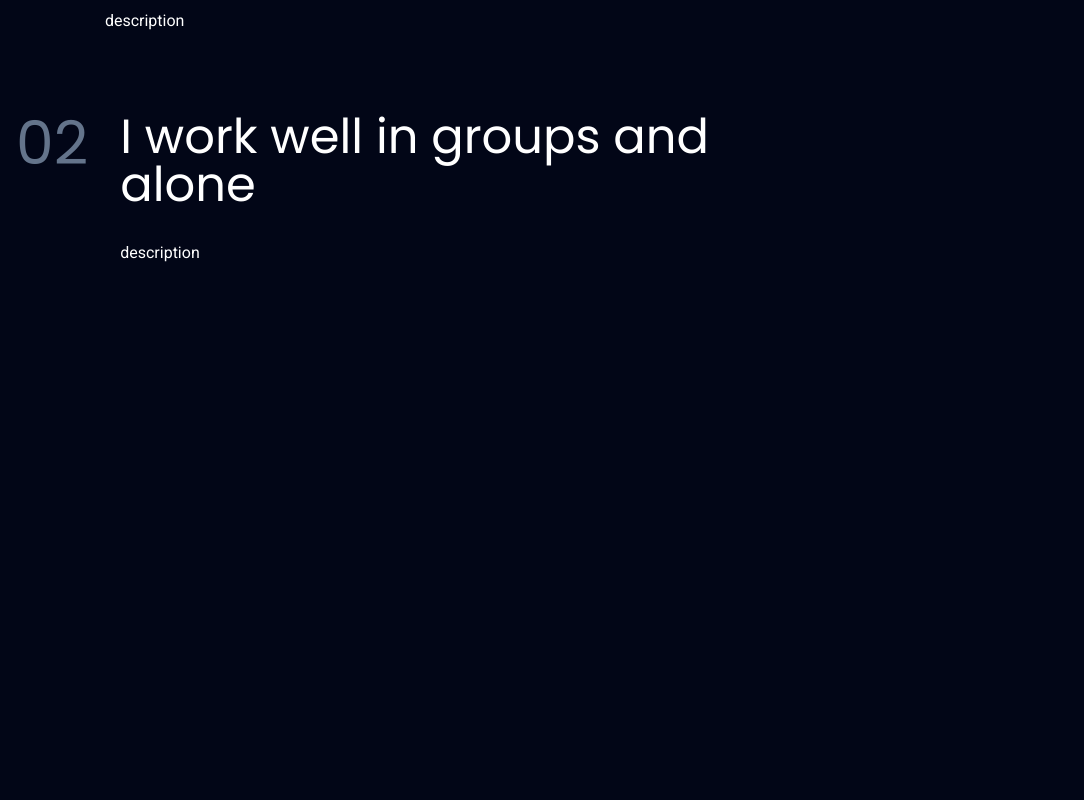
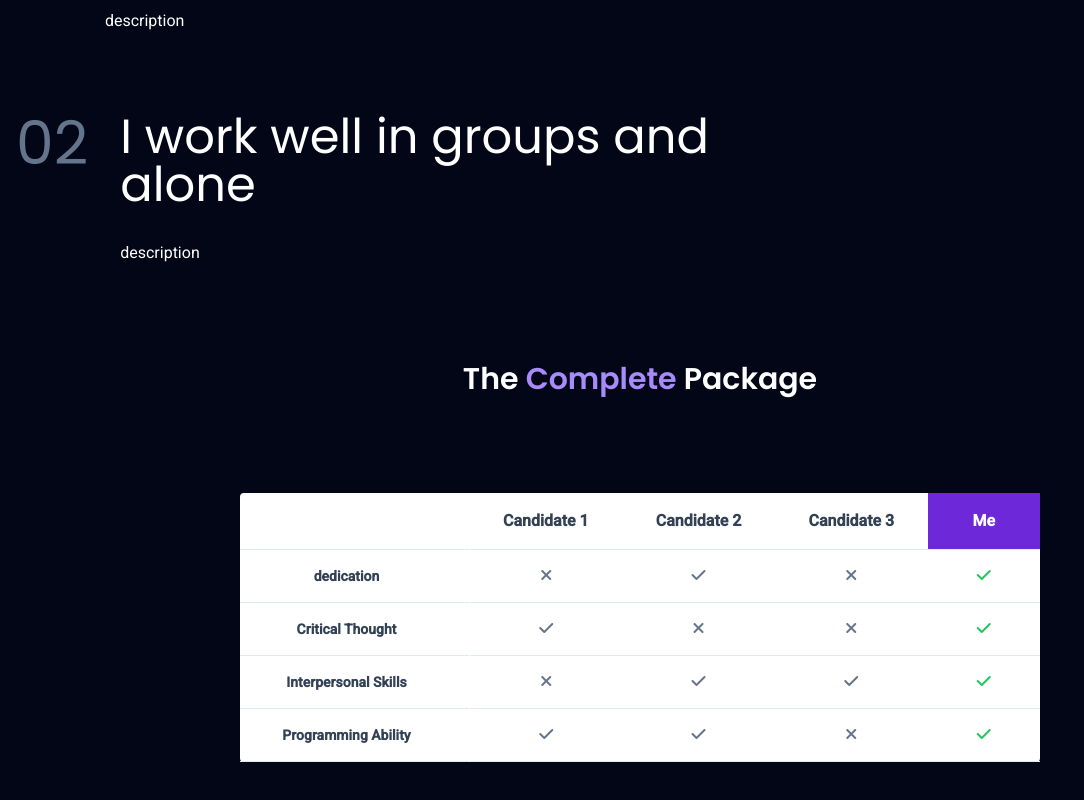
Before and after one commit to Mestpal/portfolio-web, a SvelteKit app: page / in a window 1280 px wide. Shown: the part 1942-2742 px from the top of the page, without its empty margins (0-1084 px from the left). Before the commit the page ends 2351 px from the top, so only its background shows below. Built offline with nearby package versions, Linux system fonts and the light colour scheme.

Commit message:
Add table to main

```diff
--- a/src/components/Main.svelte
+++ b/src/components/Main.svelte
@@ -113,5 +113,63 @@
             </div>
             {/each}
         </div>
+        <h5 class="text-2xl sm:text-3xl font-semibold text-center poppins">The <span class="text-violet-400 poppins">Complete</span> Package</h5>
+        <div class="flex flex-col overflow-x-scroll gap-10 max-w-[800px] mx-auto w-full">
+            <table class="bg-white text-slate-700 rounded text-center">
+                <thead class="border-b border-solid border-slate-200">
+                    <tr class="">
+                        <th class=""/>
+                        <th class="whitespace-nowrap p-2 px-4">Candidate 1</th>
+                        <th class="whitespace-nowrap p-2 px-4">Candidate 2</th>
+                        <th class="whitespace-nowrap p-2 px-4">Candidate 3</th>
+                        <th class="whitespace-nowrap bg-violet-700 text-white p-4 px-8">
+                            Me
+                        </th>
+                    </tr>
+                </thead>
+                <tbody>
+                    <tr class="border-b border-solid border-slate-200">
+                        <td class="border-r border-solid border-white pl-4 pr-8 py-4 font-semibold text-sm whitespace-nowrap">
+                            dedication
+                        </td>
+                        <td><i class="fa-solid fa-xmark text-slate-500"></i></td>
+                        <td><i class="fa-solid fa-check text-slate-500"></i></td>
+                        <td><i class="fa-solid fa-xmark text-slate-500"></i></td>
+                        <td><i class="fa-solid fa-check text-green-500"></i></td>
+                    </tr>
+                    <tr class="border-b border-solid border-slate-200">
+                        <td class="border-r border-solid border-white pl-4 pr-8 py-4 font-semibold text-sm whitespace-nowrap">
+                            Critical Thought
+                        </td>
+                        <td><i class="fa-solid fa-check text-slate-500"></i></td>
+                        <td><i class="fa-solid fa-xmark text-slate-500"></i></td>
+                        <td><i class="fa-solid fa-xmark text-slate-500"></i></td>
+                        <td><i class="fa-solid fa-check text-green-500"></i></td>
+                    </tr>
+                    <tr class="border-b border-solid border-slate-200">
+                        <td class="border-r border-solid border-white pl-4 pr-8 py-4 font-semibold text-sm whitespace-nowrap">
+                            Interpersonal Skills
+                        </td>
+                        <td><i class="fa-solid fa-xmark text-slate-500"></i></td>
+                        <td><i class="fa-solid fa-check text-slate-500"></i></td>
+                        <td><i class="fa-solid fa-check text-slate-500"></i></td>
+                        <td><i class="fa-solid fa-check text-green-500"></i></td>
+                    </tr>
+                    <tr class="border-b border-solid border-slate-200">
+                        <td class="border-r border-solid border-white pl-4 pr-8 py-4 font-semibold text-sm whitespace-nowrap">
+                            Programming Ability
+                        </td>
+                        <td><i class="fa-solid fa-check text-slate-500"></i></td>
+                        <td><i class="fa-solid fa-check text-slate-500"></i></td>
+                        <td><i class="fa-solid fa-xmark text-slate-500"></i></td>
+                        <td><i class="fa-solid fa-check text-green-500"></i></td>
+                    </tr>
+                </tbody>
+            </table>
+        </div>
+        <div class="mx-auto -mt-12 italic sm:hidden opacity-50">
+            <p>Scroll to see more &rarr;</p>
+        </div>
+        <p class="mx-auto"> So why not invest?</p>
     </section>
 </main>
```
